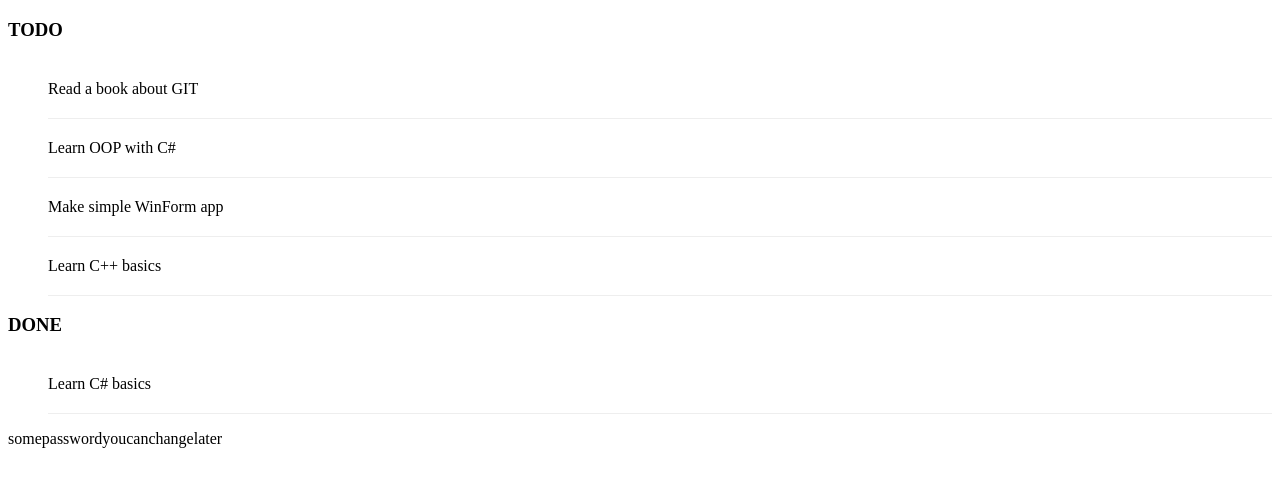
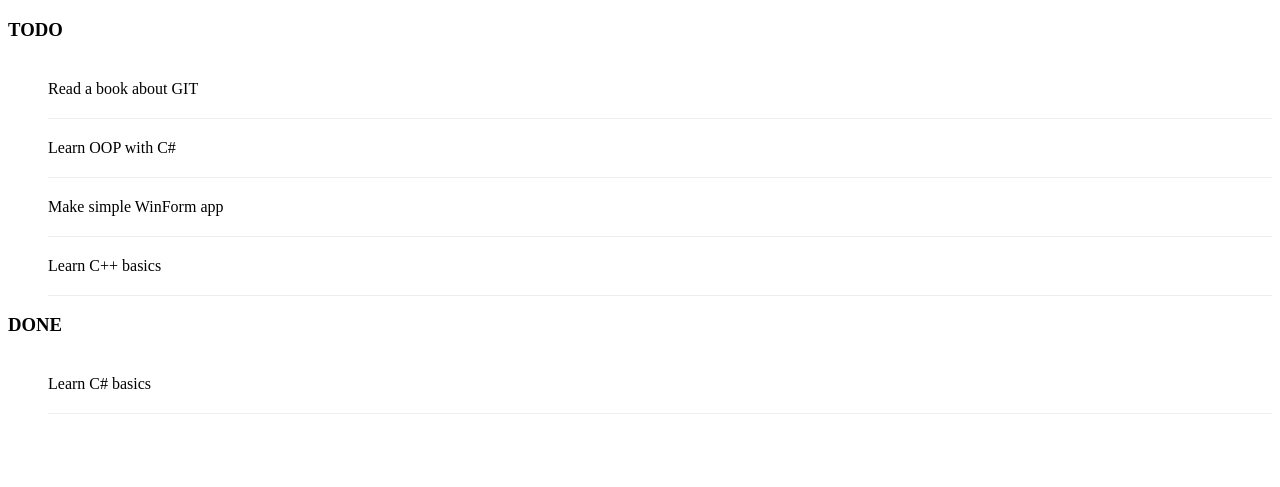
Before and after one commit to spektrov/todo-list, a plain HTML site: page index.html in a window 1280 px wide. Shown: the part 61-548 px from the top of the page. Drawn offline with Linux system fonts and the light colour scheme.

```diff
--- a/index.html
+++ b/index.html
@@ -35,5 +35,3 @@
 	</ul>
 </body>
 </html>
-
-somepasswordyoucanchangelater
```
